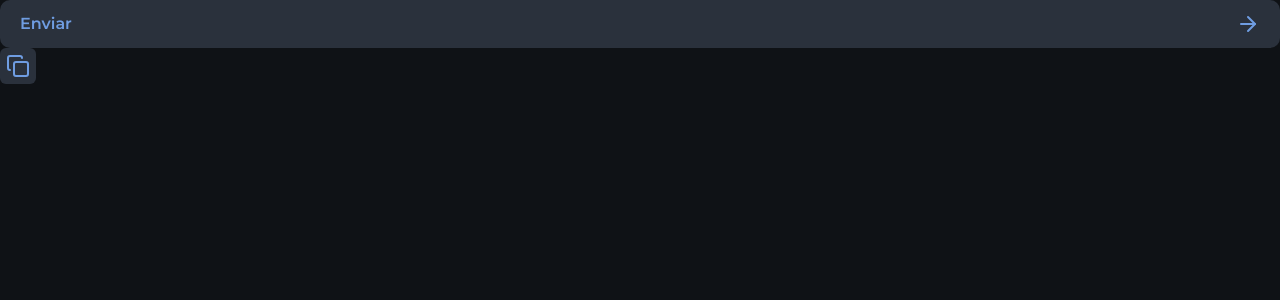
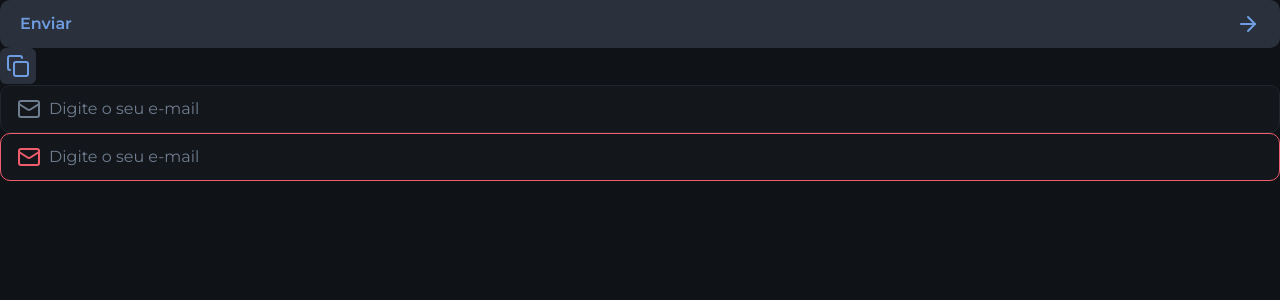
Before and after one commit to jullianedipaula/NLW-Connect, a Next.js app: page / in a window 1280 px wide. Shown: the top 300 px of the page. Built offline with nearby package versions, Linux system fonts and the light colour scheme.

Commit message:
Criando os Inputs

```diff
--- a/src/app/page.tsx
+++ b/src/app/page.tsx
@@ -1,6 +1,7 @@
 import { ArrowRight, Copy } from 'lucide-react'
 import { Button } from "@/components/button";
 import { IconButton } from '@/components/icon-button';
+import { Input } from '@/components/input';
 
 export default function Home() {
   return (
@@ -14,6 +15,11 @@ export default function Home() {
         <Copy/>
       </IconButton>
 
+      <div>
+        <Input type='email'placeholder='Digite o seu e-mail' />
+        <Input type='email'placeholder='Digite o seu e-mail' error/>
+      </div>
+
     </main>
   );
 }
--- /dev/null
+++ b/src/components/input.tsx
@@ -0,0 +1,25 @@
+import { Mail } from "lucide-react";
+import { ComponentProps } from "react";
+
+interface InputProps extends ComponentProps<'input'>{
+    error?: boolean
+}
+
+export function Input ({ error = false, ...props }: InputProps) {
+    return (
+        <div
+            data-error={error}
+            className="group bg-gray-800 h-12 border border-gray-600 rounded-xl px-4 flex items-center gap-2 focus-within:border-gray-100 data-[error=true]:border-danger "
+        >
+            <span
+                className="text-gray-400 group-focus-within:text-gray-100 group-[&:not(:has(input:placeholder-shown))]:text-gray-100 group-data-[error=true]:text-danger"
+            >
+                <Mail/>
+            </span>
+            <input
+                className="flex-1 outline-0 placeholder-gray-400"
+                {...props}
+                />
+        </div>
+    )
+}
```
